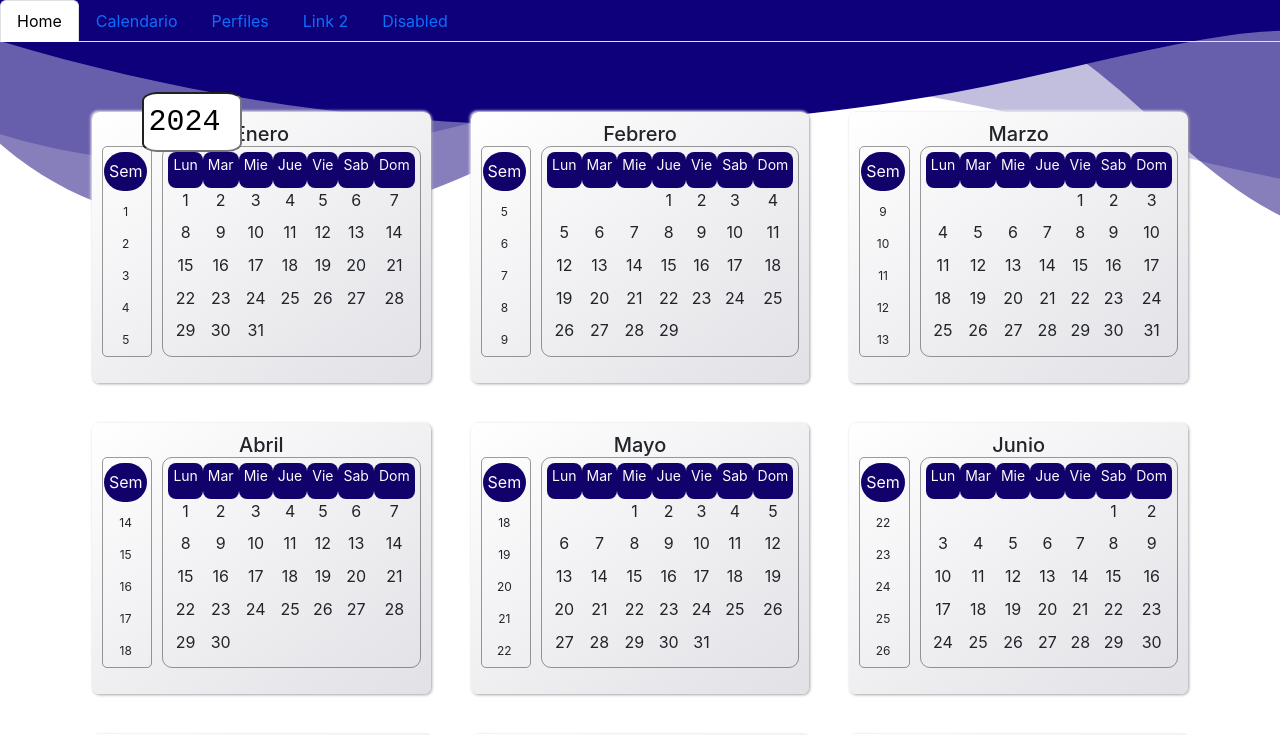
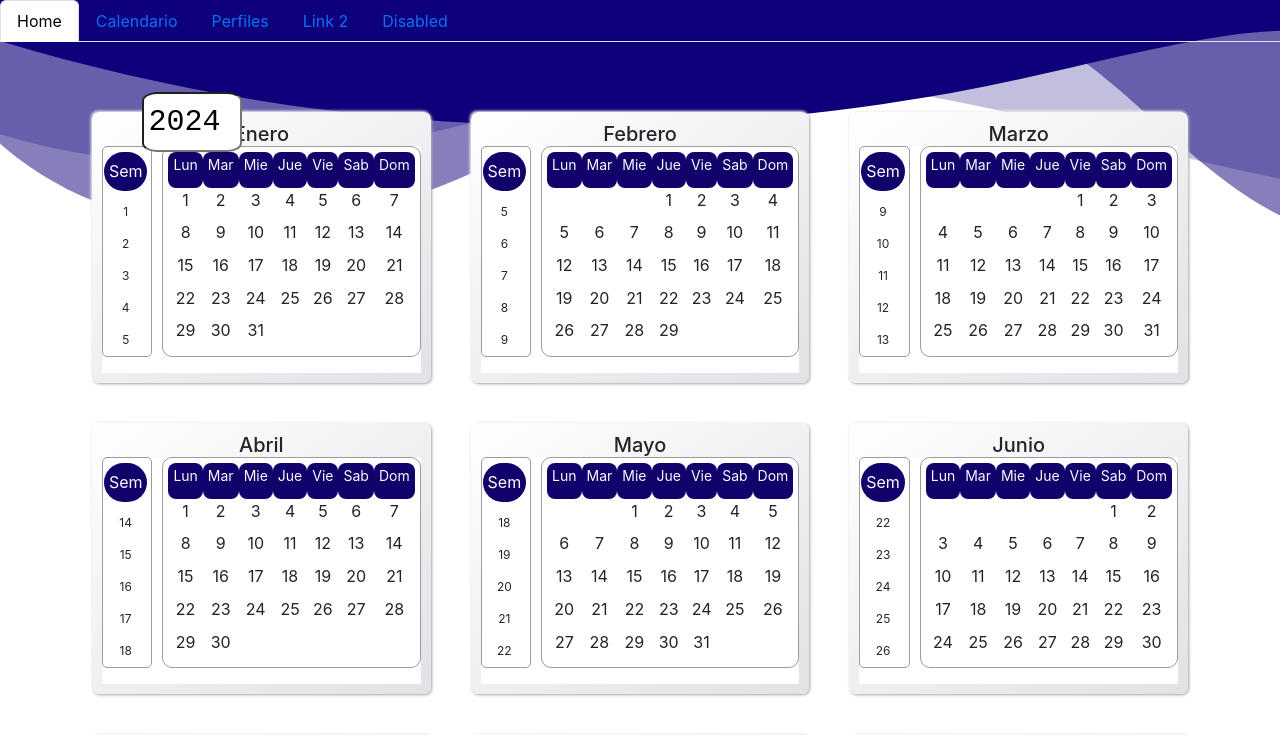
Before and after one commit to wavaronr/calendario, a React (Create React App) app: page /Calendario in a window 1280 px wide. Shown: the top 735 px of the page. Built offline with nearby package versions, Linux system fonts and the light colour scheme; no server answers.

Commit message:
Ajuste de diseño

```diff
--- a/src/css/calendario.css
+++ b/src/css/calendario.css
@@ -1,6 +1,6 @@
 
 .calendar{
-    background-color:none;
+    background-color:white;
     display:grid;
     grid-template-columns: repeat(2,1fr);
     gap: 10px;
```
